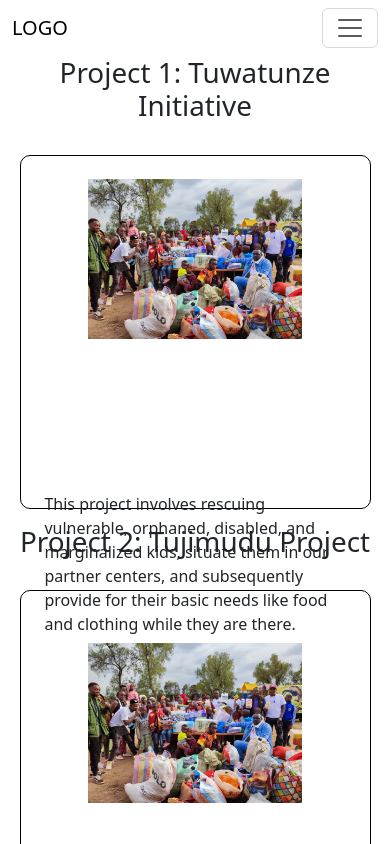
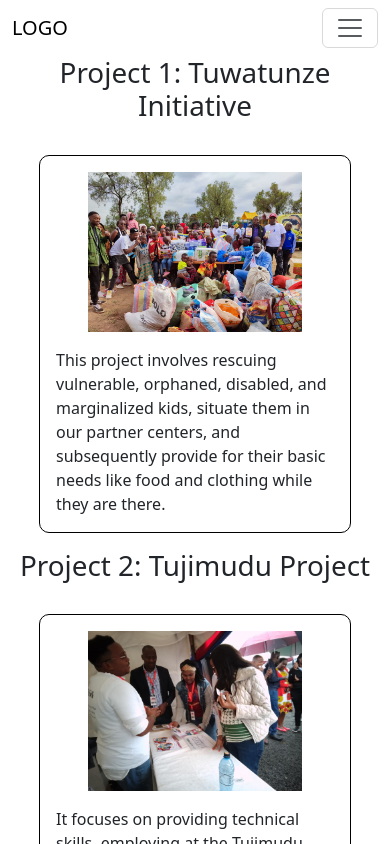
Before and after one commit to yegonkimutai/Happy-faces, a React (Create React App) app: page /projects in a window 390 px wide. Shown: the top 844 px of the page. Built offline with nearby package versions, Linux system fonts and the light colour scheme.

Commit message:
:bug: Fix bug

```diff
--- a/src/pages/Home.js
+++ b/src/pages/Home.js
@@ -53,7 +53,7 @@ export default function Home() {
           setCount(count - 1)
           shift(count)
         }
-      }, 2000)
+      }, 1000)
     }
   }
 
--- a/src/pages/Projects.js
+++ b/src/pages/Projects.js
@@ -1,5 +1,6 @@
 import React from 'react'
 import image11 from '../images/img11.jpeg'
+import image7 from '../images/img7.jpeg'
 import '../style/Projects.css'
 
 function Projects() {
@@ -7,7 +8,6 @@ function Projects() {
     <div>
          <h1 className='proj-title'>Project 1: Tuwatunze Initiative </h1>
         <div className='proj-cont'>
-         <div className='cont'>
           <div className='img-cont'>
               <img src={image11} alt=''  className='proj-img'/>
           </div>
@@ -17,13 +17,11 @@ function Projects() {
               needs like food and clothing while they are there.
           </div>
     </div>
-    </div>
 
          <h1 className='proj-title'>Project 2: Tujimudu Project </h1>
     <div className='proj-cont'>
-         <div className='cont'>
         <div className='img-cont'>
-            <img src={image11} alt=''  className='proj-img'/>
+            <img src={image7} alt=''  className='proj-img'/>
         </div>
         <div className='description'>
       It focuses on providing technical skills, employing at the Tujimudu workshop, and subsequently making it possible for trainees to start their enterprises in the future through providing
@@ -49,8 +47,6 @@ function Projects() {
         </div>
     </div>
     </div>
-    </div>
-
   )
 }
 
--- a/src/style/Projects.css
+++ b/src/style/Projects.css
@@ -1,31 +1,13 @@
-.cont {
-    display: grid;
-    grid-template-rows: 30% 30%;
-    grid-template-areas:
-    'image description'
-    ;
+.proj-cont {
+    display: flex;
     justify-content: center;
     align-items: center;
-}
-
-.proj-cont {
     max-width: 80%;
     margin: auto;
     border: 1px solid black;
     padding: 1rem;
     border-radius: 10px;
     margin-bottom: 1rem;
-}
-
-.proj-cont-rev {
-    max-width: 80%;
-    margin: auto;
-    border: 1px solid black;
-    padding: 1rem;
-    border-radius: 10px;
-    display: flex;
-    flex-direction: row-reverse;
-    flex-wrap: wrap;
 }
 
 .proj-title {
@@ -46,18 +28,9 @@
 }
 
 @media (max-width: 500px) {
-    .cont {
-        display: grid;
-        grid-template-rows: 95%;
-        grid-template-columns: 95%;
-        grid-template-areas:
-        'image'
-        'description'
-        ;
-    }
-
     .proj-cont {
-        max-width: 90%;
+        flex-direction: column;
+        max-width: 80%;
     }
 
     .proj-img {
@@ -66,7 +39,7 @@
     }
 
     .img-cont {
-        height: 95%;
+        /* height: 95%; */
         margin: auto;
     }
 
```
Lines whose indentation alone changed are shown as unchanged.
